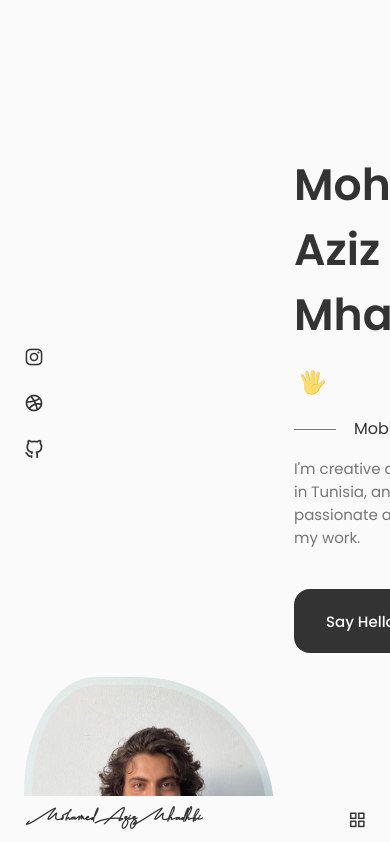
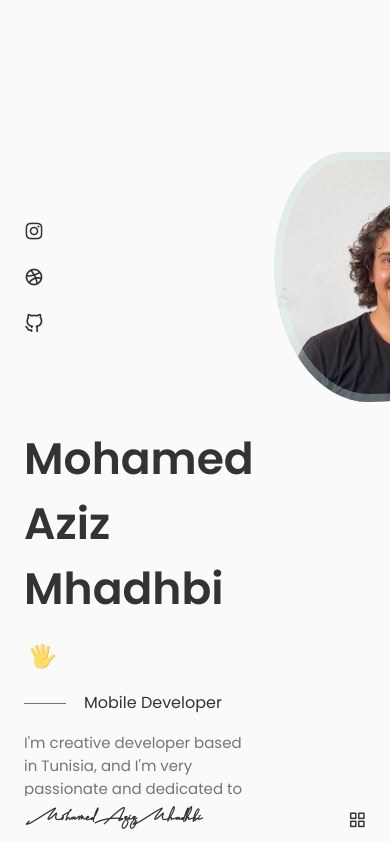
Before and after one commit to Mohamed-Aziz-Mhadhbi/mohamed-aziz-mhadhbi.github.io, a React (Create React App) app: page / in a window 390 px wide. Shown: the top 842 px of the page. Built offline with nearby package versions, Linux system fonts and the light colour scheme.

Commit message:
medium screen home__img

```diff
--- a/src/components/home/home.css
+++ b/src/components/home/home.css
@@ -162,6 +162,11 @@
         grid-template-columns: 0.5fr 3fr;
         padding-top: 3.5rem;
     }
+
+    .home__img {
+        order: initial;
+        justify-self: initial;
+    }
   }
 
   @media screen and (max-width: 576px) {}
```
